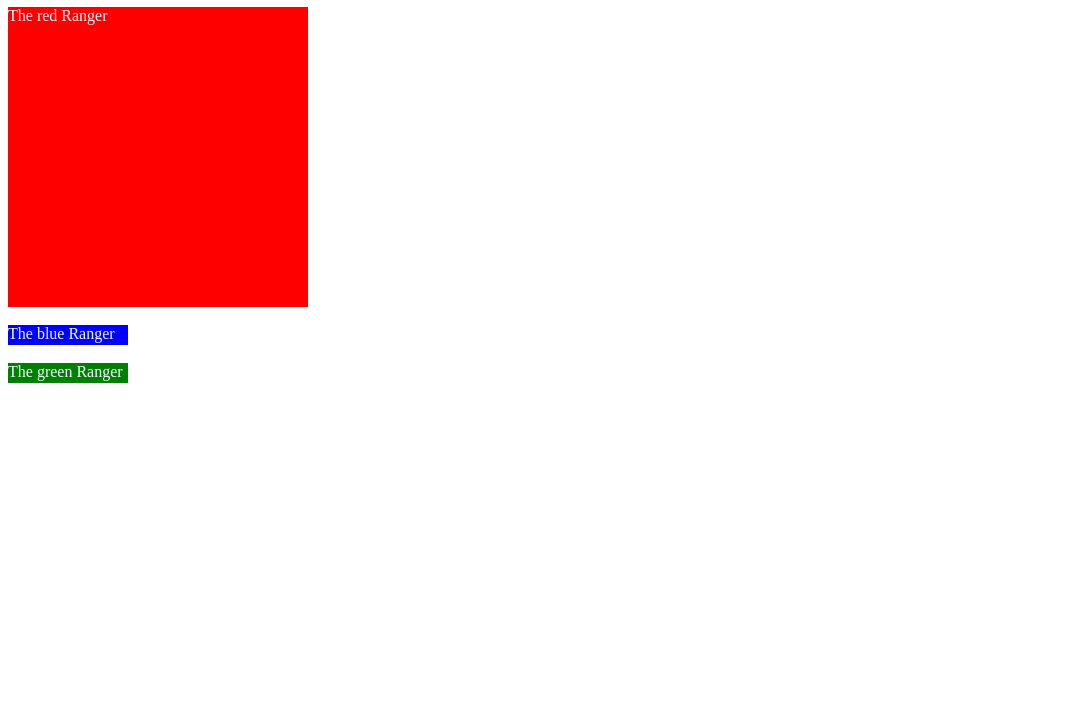
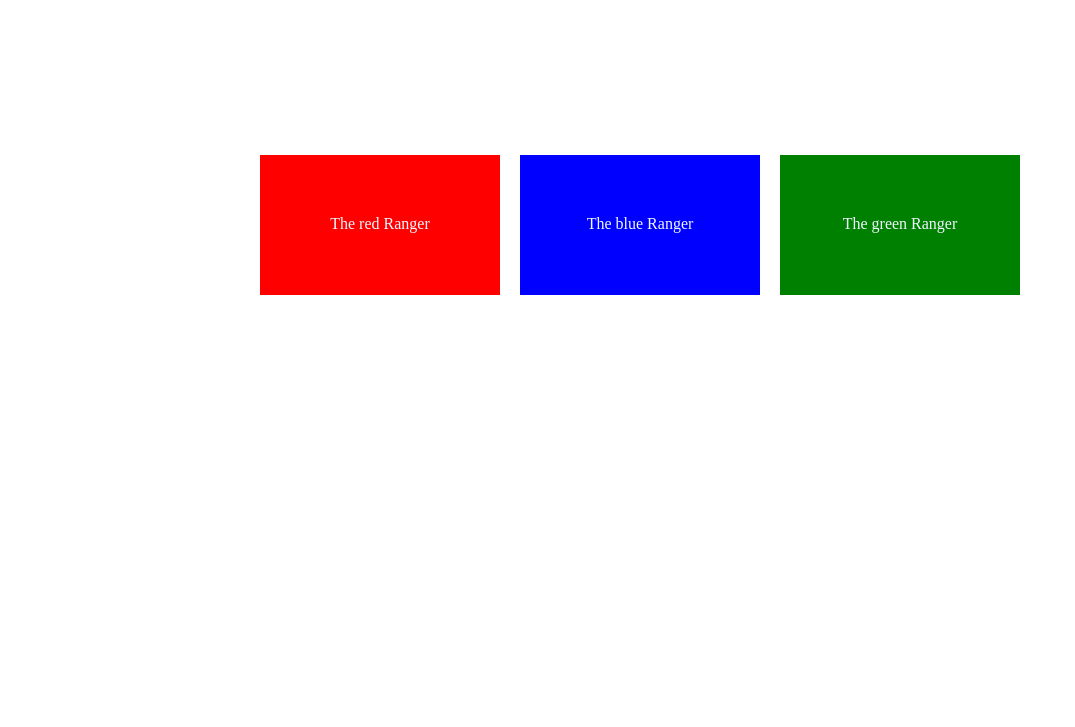
Before and after one commit to xugam/htmlandCSS, a plain HTML site: page index.html in a window 1280 px wide. Shown: the part 73-800 px from the top of the page, without its empty margins (0-1075 px from the left). Drawn offline with Linux system fonts and the light colour scheme.

Commit message:
Add files via upload

```diff
--- a/index.html
+++ b/index.html
@@ -9,8 +9,7 @@
 <body>
    <h1>Three Rangers</h1>
    <div class="flex-container">
-
-   </div><div class="red" >The red Ranger</div><br>
+   <div class="red" >The red Ranger</div><br>
    <div class="blue">The blue Ranger</div><br>
    <div class="green">The green Ranger</div><br>
    </div>
--- /dev/null
+++ b/navbar.css
@@ -0,0 +1,14 @@
+body{
+    color: aliceblue;
+}
+ul{
+
+    background-color: black;
+    padding: 10px;
+
+
+}
+li{
+    padding: 10px;
+    display: inline-block;
+}
--- a/style.css
+++ b/style.css
@@ -1,22 +1,35 @@
+body{
+    text-align: center;
+    color: indigo;
+}
 .red{
     color: aliceblue;
     background-color: red;
-    width: 300px;
-    height: 300px;
+    width: 120px;
+    height: 20px;
+    margin: 10px;
+    padding: 60px;
+
 }
 .blue{
     color: aliceblue;
     background-color: blue;
     width: 120px;
     height: 20px;
+    margin: 10px;
+    padding: 60px;
 }
 .green{
     color: aliceblue;
     background-color: green;
     width: 120px;
     height: 20px;
+    margin: 10px;
+    padding: 60px;
 }
 .flex-container {
     display: flex;
     justify-content: center;
+    margin: 100px;
+    padding: 60px;
   }
```
Also changed, not shown: navbar.html (added, +23 -0 lines).
